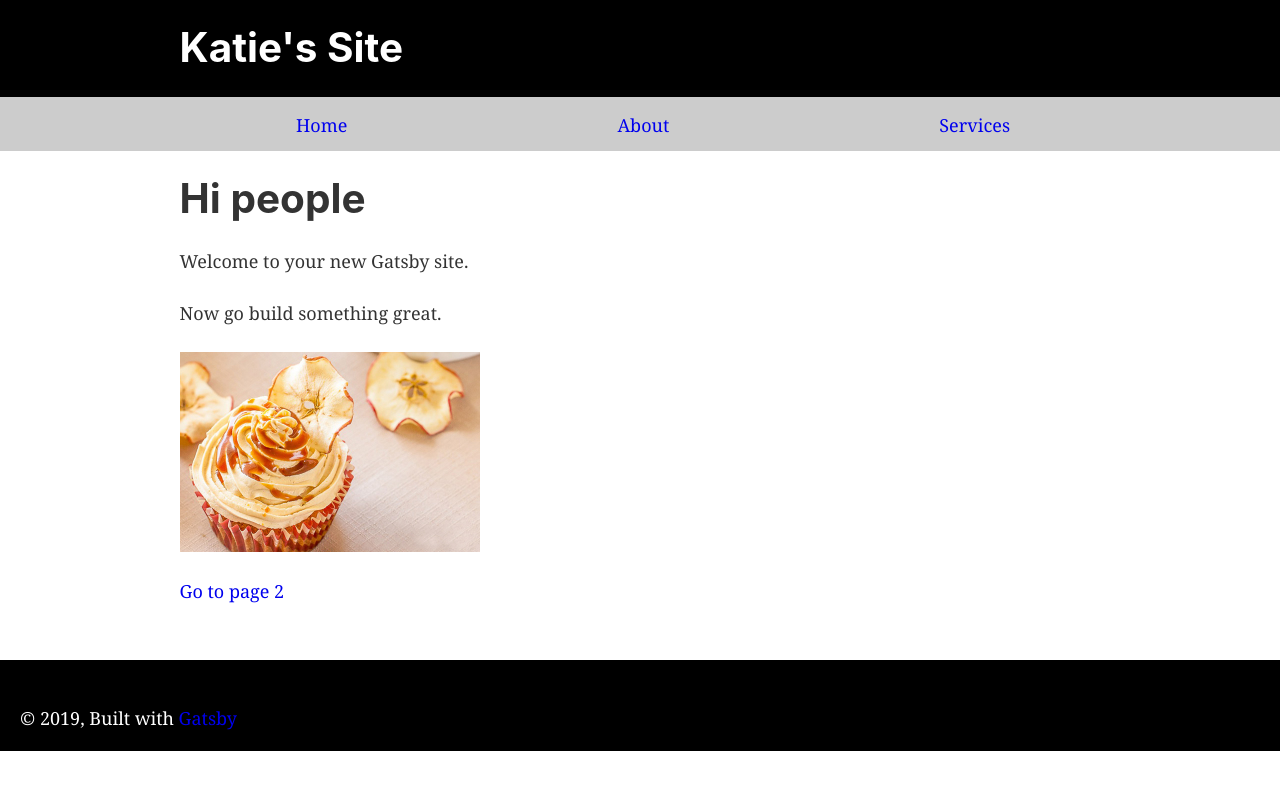
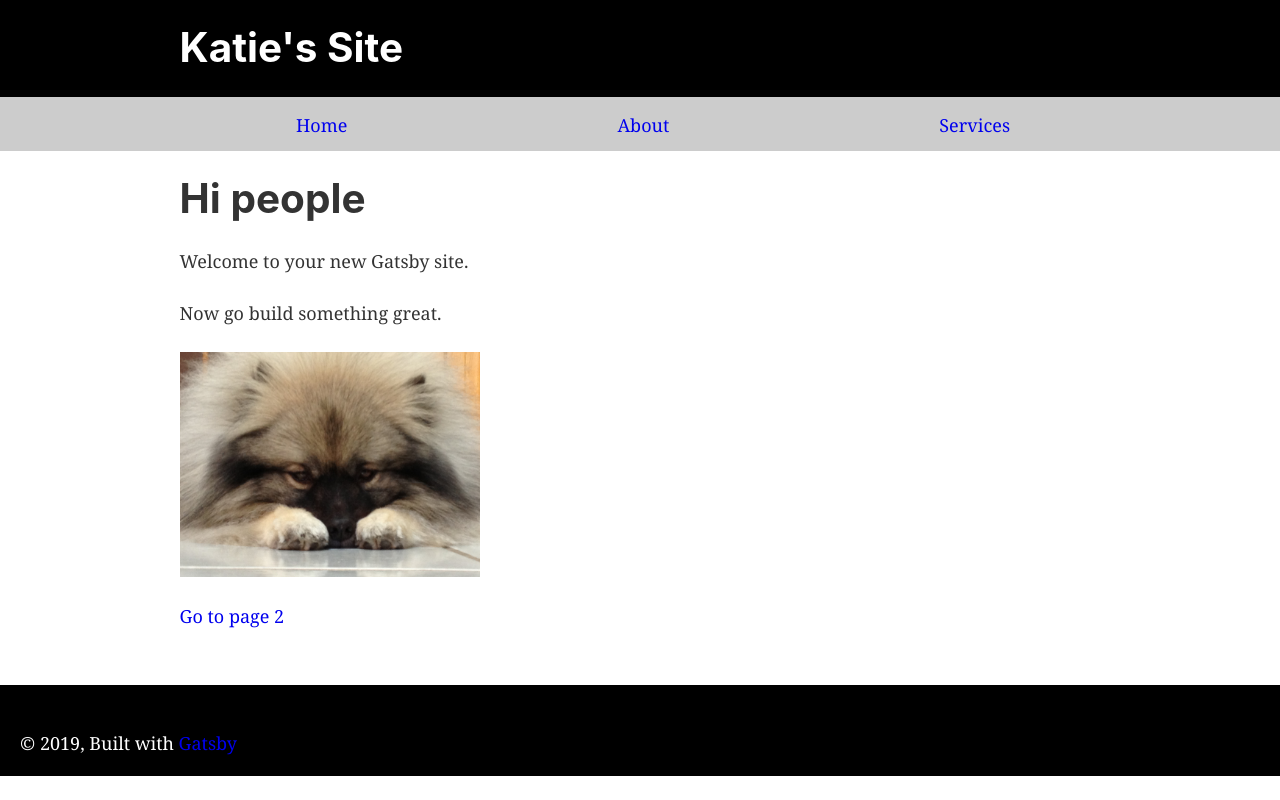
Before and after one commit to katieatgeorgian/comp2112-gatsby, a Gatsby site: page / in a window 1280 px wide. Built offline with nearby package versions, Linux system fonts and the light colour scheme; Gatsby itself is replaced by a stand-in of ours.

Commit message:
change picture

```diff
--- a/src/components/image.js
+++ b/src/components/image.js
@@ -16,7 +16,7 @@ import Img from "gatsby-image"
 const Image = () => {
   const data = useStaticQuery(graphql`
     query {
-      placeholderImage: file(relativePath: { eq: "applecaramelcupcake.jpeg" }) {
+      placeholderImage: file(relativePath: { eq: "christie.jpg" }) {
         childImageSharp {
           fluid(maxWidth: 300) {
             ...GatsbyImageSharpFluid
```
Also changed, not shown: src/images/applecaramelcupcake.jpeg (deleted), src/images/christie.jpg (added).
